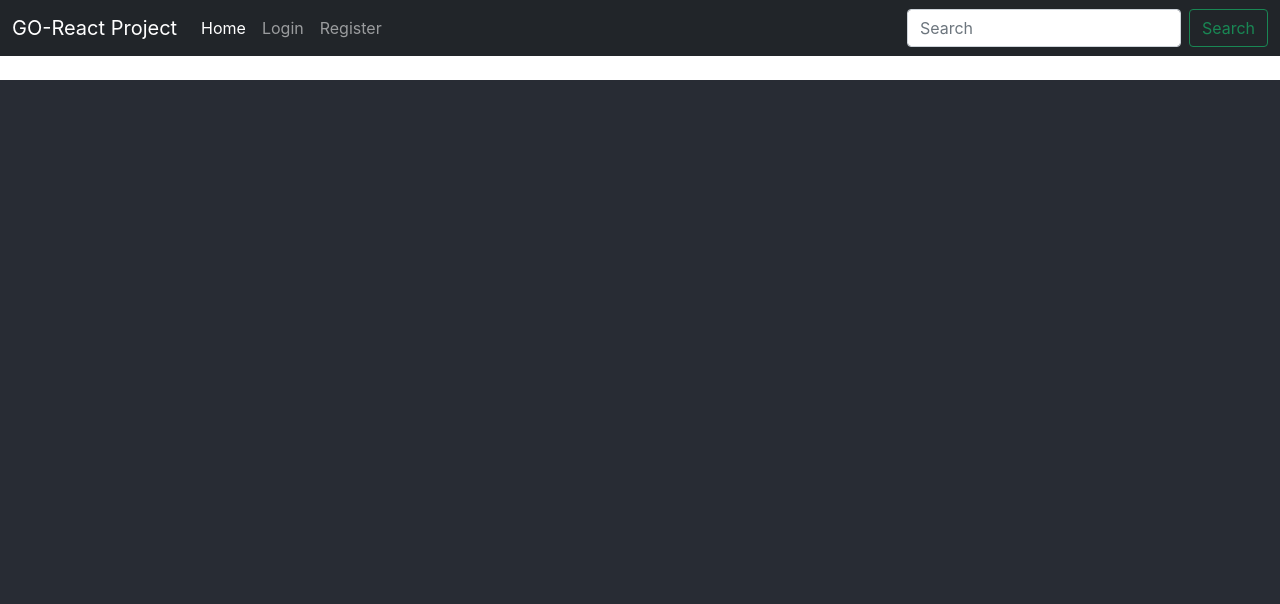
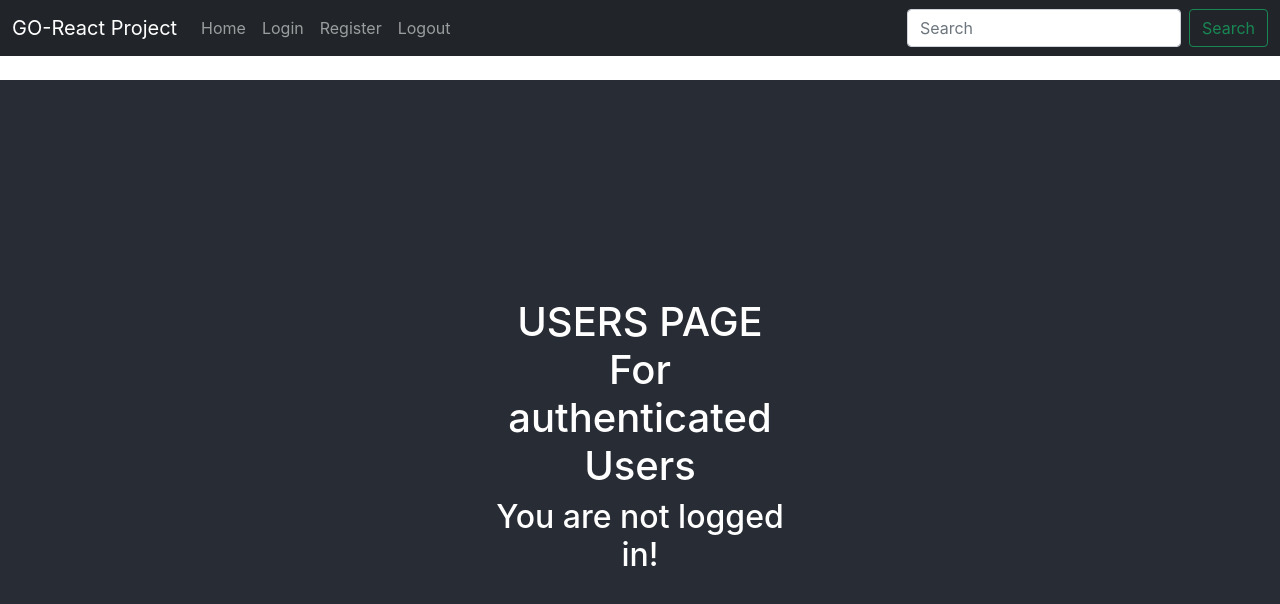
Before and after one commit to vargaae/react-auth, a React (Create React App) app: page /users in a window 1280 px wide. Shown: the top 604 px of the page. Built offline with nearby package versions, Linux system fonts and the light colour scheme; no server answers.

Commit message:
clean, bugs fixed with changes on useEffect in App

```diff
--- a/src/App.tsx
+++ b/src/App.tsx
@@ -8,33 +8,35 @@ import Register from "./pages/Register";
 import Users from "./pages/Users";
 
 function App() {
-  const [name, setName] = useState('')
+  const [name, setName] = useState('');
 
-  useEffect(() => {
-    (
-      async () => {
-      const response = await fetch("http://localhost:8000/api/user", {
-        method: "GET",
-        headers: { "Content-Type": "application/json" },
-        credentials: "include",
-      });
+    useEffect(() => {
+        (
+            async () => {
+                const response = await fetch('http://localhost:8000/api/user', {
+                    headers: {'Content-Type': 'application/json'},
+                    credentials: 'include',
+                });
 
-      const content = await response.json()
+                const content = await response.json();
 
-      setName(content.name)
-    })();
-  });
+                setName(content.name);
+            }
+        )();
+    });
 
   return (
     <div className="App">
-      <Nav name={name}/>
+      <Nav name={name} setName={setName}/>
       <header className="App-header">
         <main className="form-signin">
           <Routes>
             <Route index element={<Home />} />
             <Route path="/login" element={<Login />} />
+            {/* <Route path="/login" element={() => <Login setName={setName}  />} /> */}
             <Route path="/register" element={<Register />} />
-            <Route path="/users" element={() => <Users name={name} />} />
+            <Route path="/users" element={<Users />} />
+            {/* <Route path="/users" element={() => <Users name={name} />} /> */}
           </Routes>
         </main>
       </header>
--- a/src/components/Nav.tsx
+++ b/src/components/Nav.tsx
@@ -1,52 +1,56 @@
-import React, { Component } from "react";
 import { Link } from "react-router-dom";
 
-const Nav = (props: { name: string }) => {
+const Nav = (props: { name: string; setName: (name: string) => void }) => {
+
   const logout = async () => {
     await fetch("http://localhost:8000/api/logout", {
       method: "POST",
       headers: { "Content-Type": "application/json" },
       credentials: "include",
     });
+
+    props.setName("");
   };
-  let menu;
 
-  if (props.name === "") {
-    menu = (
-      <ul className="navbar-nav me-auto mb-2 mb-md-0">
-        <li className="nav-item">
-          <Link className="nav-link active" aria-current="page" to="/">
-            Home
-          </Link>
-        </li>
-        <li className="nav-item">
-          <Link className="nav-link" to="/login">
-            Login
-          </Link>
-        </li>
-        <li className="nav-item">
-          <Link className="nav-link" to="/register">
-            Register
-          </Link>
-        </li>
-      </ul>
-    );
-  } else {
-    menu = (
-      <ul className="navbar-nav me-auto mb-2 mb-md-0">
-        <li className="nav-item">
-          <Link className="nav-link active" aria-current="page" to="/">
-            Home
-          </Link>
-        </li>
-        <li className="nav-item">
-          <Link className="nav-link" to="/login" onClick={logout}>
-            Logout
-          </Link>
-        </li>
-      </ul>
-    );
-  }
+
+  // let menu;
+
+  // if (props.name === "") {
+  //   menu = (
+  //     <ul className="navbar-nav me-auto mb-2 mb-md-0">
+  //       <li className="nav-item active">
+  //         <Link className="nav-link" aria-current="page" to="/">
+  //           Home
+  //         </Link>
+  //       </li>
+  //       <li className="nav-item active">
+  //         <Link className="nav-link" to="/login">
+  //           Login
+  //         </Link>
+  //       </li>
+  //       <li className="nav-item active">
+  //         <Link className="nav-link" to="/register">
+  //           Register
+  //         </Link>
+  //       </li>
+  //     </ul>
+  //   )
+  // } else {
+  //   menu = (
+  //     <ul className="navbar-nav me-auto mb-2 mb-md-0">
+  //       <li className="nav-item active">
+  //         <Link className="nav-link" aria-current="page" to="/">
+  //           Home
+  //         </Link>
+  //       </li>
+  //       <li className="nav-item">
+  //         <Link className="nav-link" to="/login" onClick={logout}>
+  //           Logout
+  //         </Link>
+  //       </li>
+  //     </ul>
+  //   );
+  // }
 
   return (
     <nav className="navbar navbar-expand-md navbar-dark bg-dark mb-4">
@@ -66,7 +70,29 @@ const Nav = (props: { name: string }) => {
           <span className="navbar-toggler-icon"></span>
         </button>
         <div className="collapse navbar-collapse" id="navbarCollapse">
-          {menu}
+          {/* {menu} */}
+          <ul className="navbar-nav me-auto mb-2 mb-md-0">
+            <li className="nav-item active">
+              <Link className="nav-link" aria-current="page" to="/">
+                Home
+              </Link>
+            </li>
+            <li className="nav-item active">
+              <Link className="nav-link" to="/login">
+                Login
+              </Link>
+            </li>
+            <li className="nav-item active">
+              <Link className="nav-link" to="/register">
+                Register
+              </Link>
+            </li>
+            <li className="nav-item">
+              <Link className="nav-link" to="/login" onClick={logout}>
+                Logout
+              </Link>
+            </li>
+          </ul>
           <form className="d-flex">
             <input
               className="form-control me-2"
--- a/src/pages/Home.tsx
+++ b/src/pages/Home.tsx
@@ -1,9 +1,12 @@
-import React, { Component } from "react";
+const Home = () => {
 
-export class Home extends Component {
-  render() {
-    return <div>HOME</div>;
-  }
-}
+  return (
+  <div>
+    <h1>Home PAGE</h1>
+    {/* {props.name ? 'Hi ' + props.name : 'You are not logged in'} */}
+    {/* <h2>{props.name ? 'Hi ' + props.name + '!' : 'You are not logged in!'}</h2> */}
+
+  </div>);
+};
 
 export default Home;
--- a/src/pages/Login.tsx
+++ b/src/pages/Login.tsx
@@ -1,75 +1,47 @@
-import React, { Component, SyntheticEvent, useState } from "react";
-import { Navigate } from "react-router-dom";
+import React, {SyntheticEvent, useState} from 'react';
+import {Navigate} from "react-router-dom";
 
 const Login = () => {
-  const [email, setEmail] = useState("");
-  const [password, setPassword] = useState("");
+// const Login = (props: { setName: (name: string) => void }) => {
+    const [email, setEmail] = useState('');
+    const [password, setPassword] = useState('');
     const [redirect, setRedirect] = useState(false);
 
+    const submit = async (e: SyntheticEvent) => {
+        e.preventDefault();
 
-  const submit = async (e: SyntheticEvent) => {
-    e.preventDefault()
-
-    await fetch("http://localhost:8000/api/login", {
-      method: "POST",
-      headers: { "Content-Type": "application/json" },
-      credentials: "include",
+        const response = await fetch('http://localhost:8000/api/login', {
+            method: 'POST',
+            headers: {'Content-Type': 'application/json'},
+            credentials: 'include',
             body: JSON.stringify({
                 email,
-        password,
-      }),
+                password
+            })
         });
 
+        const content = await response.json();
+
         setRedirect(true);
+        // props.setName(content.name);
     }
 
     if (redirect) {
-    return <Navigate to="/users" />;
+        return <Navigate to="/users"/>;
     }
 
     return (
         <form onSubmit={submit}>
-      <img
-        className="mb-4"
-        src="https://getbootstrap.com/docs/5.1/assets/brand/bootstrap-logo.svg"
-        alt=""
-        width="72"
-        height="57"
-      />
             <h1 className="h3 mb-3 fw-normal">Please sign in</h1>
-
-      <div className="form-floating">
-        <input
-          type="email"
-          className="form-control"
-          id="floatingInput"
-          placeholder="name@example.com"
-          required
+            <input type="email" className="form-control" placeholder="Email address" required
                    onChange={e => setEmail(e.target.value)}
             />
-        <label htmlFor="floatingInput">Email address</label>
-      </div>
-      <div className="form-floating">
-        <input
-          type="password"
-          className="form-control"
-          id="floatingPassword"
-          placeholder="Password"
-          required
+
+            <input type="password" className="form-control" placeholder="Password" required
                    onChange={e => setPassword(e.target.value)}
             />
-        <label htmlFor="floatingPassword">Password</label>
-      </div>
 
-      <div className="checkbox mb-3">
-        <label>
-          <input type="checkbox" value="remember-me" /> Remember me
-        </label>
-      </div>
-      <button className="w-100 btn btn-lg btn-primary" type="submit">
-        Sign in
-      </button>
-      <p className="mt-5 mb-3 text-muted">© 2022</p>
+            <button className="w-100 btn btn-lg btn-primary" type="submit">Sign in</button>
         </form>
     );
 };
--- a/src/pages/Users.tsx
+++ b/src/pages/Users.tsx
@@ -1,11 +1,27 @@
-import React, { useEffect, useState } from "react";
+import { useEffect, useState } from "react";
 
-const Users = (props: {name: string}) => {
+const Users = () => {
+// const Users = (props: {name: string}) => {
+  const [name, setName] = useState('')
+
+    useEffect(() => {
+    (
+      async () => {
+      const response = await fetch("http://localhost:8000/api/user", {
+        headers: { "Content-Type": "application/json" },
+        credentials: "include",
+      });
+
+      const content = await response.json()
+
+      setName(content.name)
+    })();
+  });
 
   return (
   <div>
     <h1>USERS PAGE For authenticated Users</h1>
-    <h2>{props.name ? 'Hi ' + props.name + '!' : 'You are not logged in!'}</h2>
+    <h2>{name ? 'Hi ' + name + '!' : 'You are not logged in!'}</h2>
 
   </div>);
 };
```
Also changed, not shown: src/index.tsx (+4 -9 lines). Lines whose indentation alone changed are shown as unchanged.
